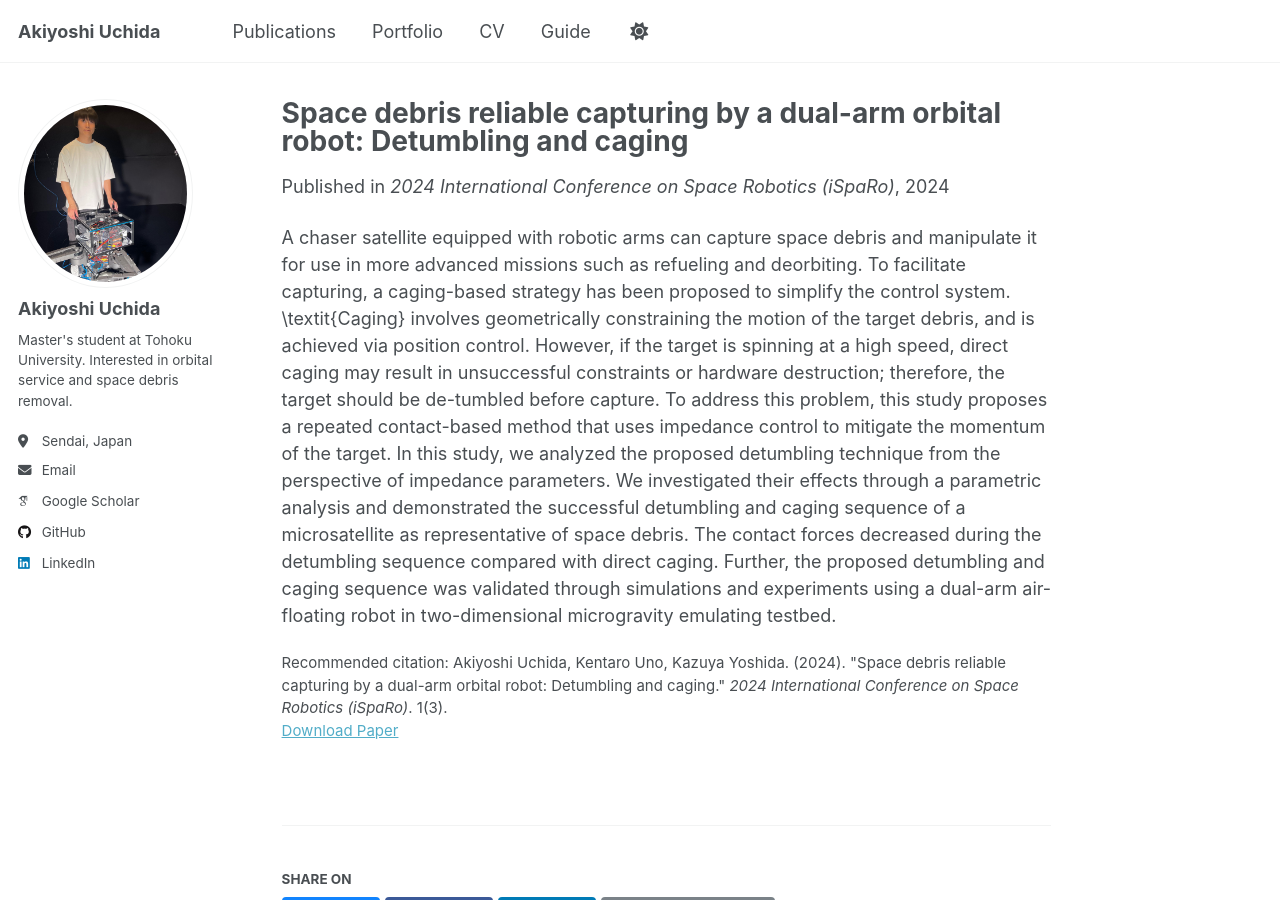
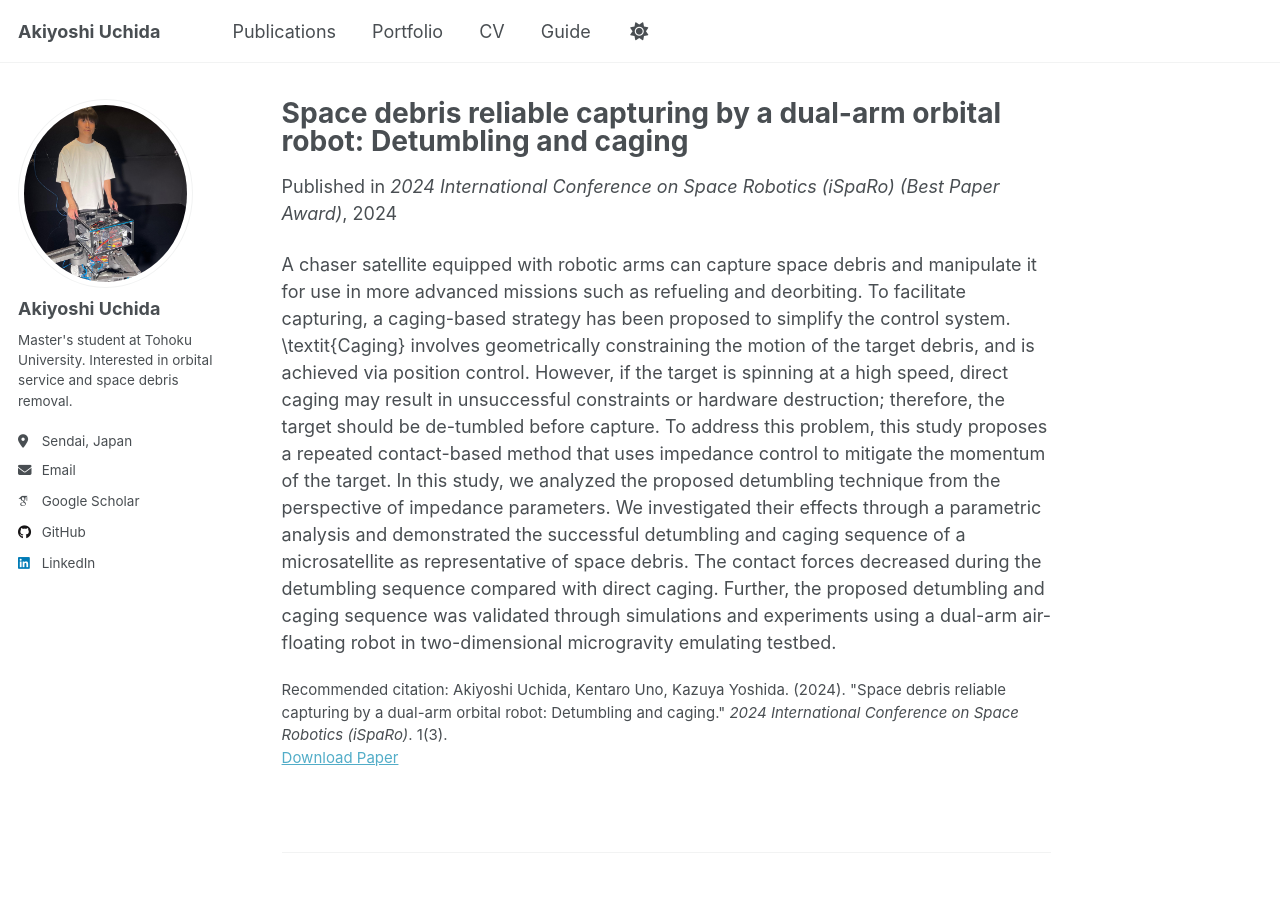
Before and after one commit to aky-u/academic, a Jekyll site: the page built from _publications/2024-06-24-isparo.md, in a window 1280 px wide and 900 px high. Built offline with Jekyll 4.4.1, drawn with Linux system fonts in a browser that asks for light colours; some web fonts are replaced; a script that is not in the unit is left out.

Commit message:
Fix typos and enhance publication details in about and publication pages

```diff
--- a/_publications/2024-06-24-isparo.md
+++ b/_publications/2024-06-24-isparo.md
@@ -5,7 +5,7 @@ category: conferences
 permalink: /publication/2024-06-24-isparo
 excerpt: 'This paper is about capturing tumbling space debris using dual arm orbital robot'
 date: 2024-06-24
-venue: '2024 International Conference on Space Robotics (iSpaRo)'
+venue: '2024 International Conference on Space Robotics (iSpaRo) (Best Paper Award)'
 paperurl: 'https://arxiv.org/pdf/2405.00943'
 citation: 'Akiyoshi Uchida, Kentaro Uno, Kazuya Yoshida. (2024). &quot;Space debris reliable capturing by a dual-arm orbital robot: Detumbling and caging.&quot; <i>2024 International Conference on Space Robotics (iSpaRo)</i>. 1(3).'
 ---
```
Also changed, not shown: _pages/about.md (+1 -1 lines).
